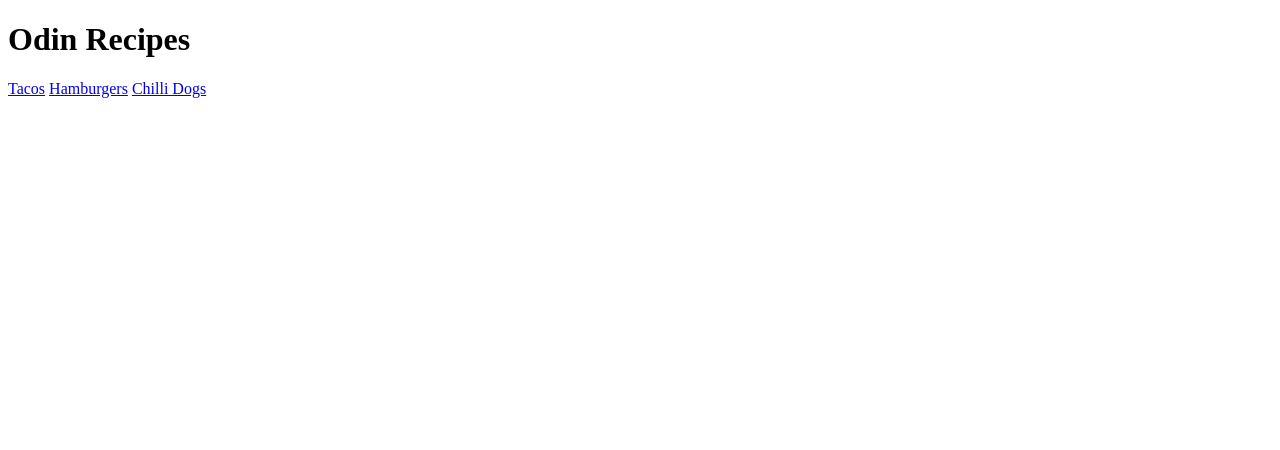
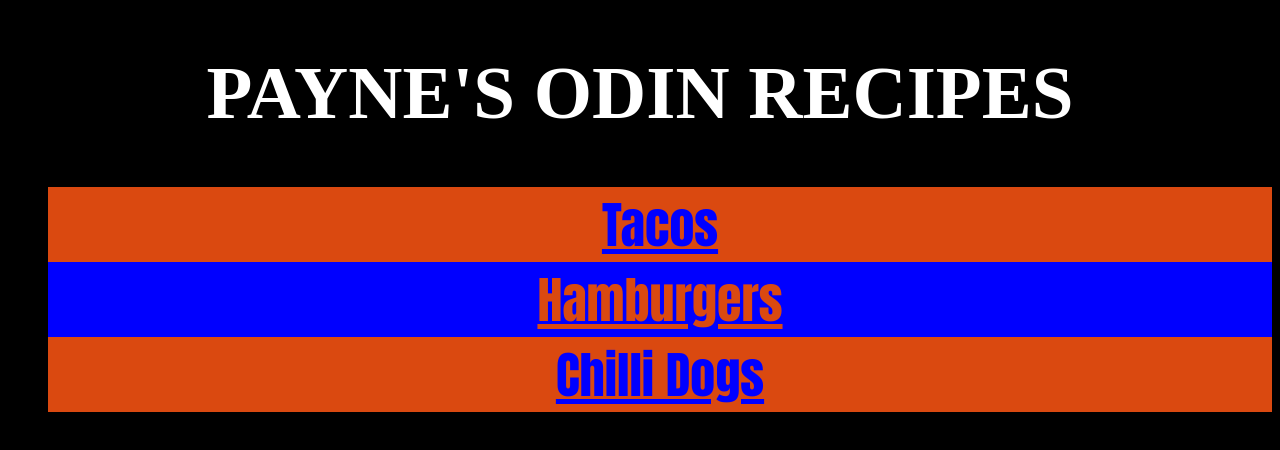
Before and after one commit to paynetedrow/odin-recipes, a plain HTML site: page index.html in a window 1280 px wide. Drawn offline with Linux system fonts and the light colour scheme.

Commit message:
styled main page

```diff
--- a/index.html
+++ b/index.html
@@ -4,13 +4,15 @@
     <meta charset="UTF-8">
     <meta http-equiv="X-UA-Compatible" content="IE=edge">
     <meta name="viewport" content="width=device-width, initial-scale=1.0">
-    <title>Document</title>
+    <title>Odin Recipes</title>
+    <link rel="stylesheet" href="style.css">
 </head>
-<body>
-    <h1>Odin Recipes</h1>
-    <a href="recipes/tacos.html">Tacos</a>
-    <a href="recipes/hamburgers.html">Hamburgers</a>
-    <a href="recipes/chillidogs.html">Chilli Dogs</a>
-
+<body class="body">
+    <h1 class="heading">PAYNE'S ODIN RECIPES</h1>
+    <ul>
+        <li><a class="one" href="recipes/tacos.html">Tacos</a></li>
+        <li><a class="two" href="recipes/hamburgers.html">Hamburgers</a></li>
+        <li><a class="one" href="recipes/chillidogs/chillidogs.html">Chilli Dogs</a></li>
+    </ul>
 </body>
 </html>
--- /dev/null
+++ b/style.css
@@ -0,0 +1,27 @@
+.one{
+    background-color: rgb(218, 73, 16);
+    color: blue;
+}
+
+.two{
+    background-color: blue;
+    color: rgb(218, 73, 16);
+}
+
+.one,
+.two{
+text-align: center;
+font-size: 50px;
+font-family:Impact, Haettenschweiler, 'Arial Narrow Bold', sans-serif ;
+display: block;
+}
+
+.body{
+    background-color: black;
+}
+
+.heading{
+    color: white;
+    font-size: 75px;
+    text-align: center;
+}
```
